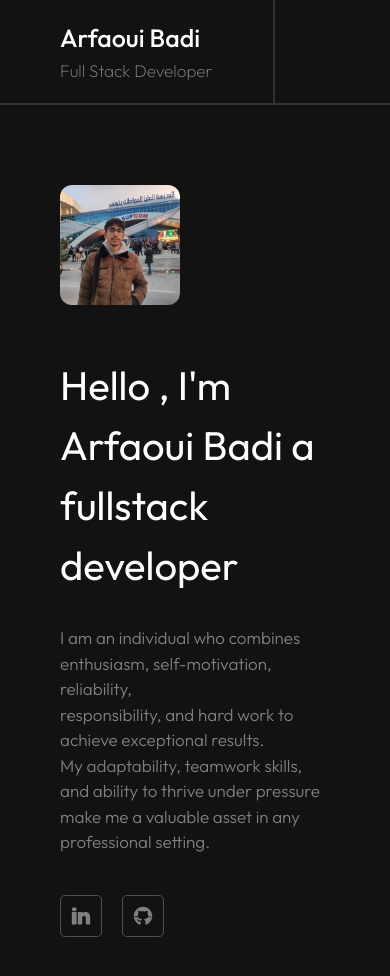
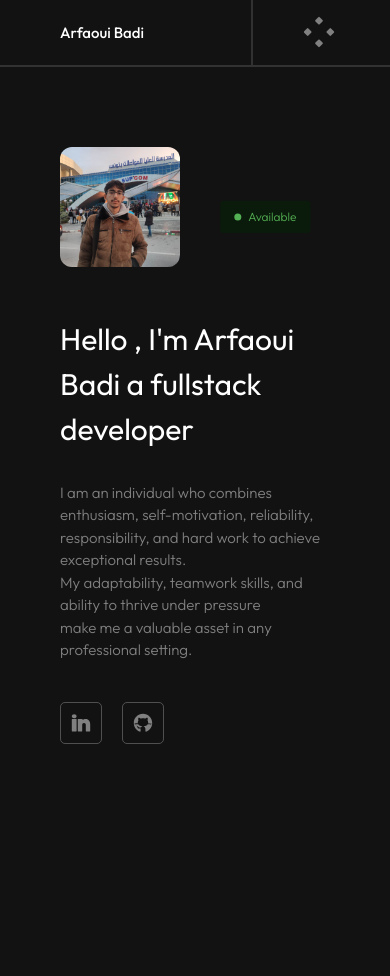
Before and after one commit to ArfaouiBadi/ArfaouiBadi.github.io, a React (Vite) app: page / in a window 390 px wide. Shown: the top 976 px of the page. After the commit the page ends 844 px from the top, so only its background shows below. Built offline with nearby package versions, Linux system fonts and the light colour scheme.

Commit message:
add : collapsed navbar

```diff
--- a/package.json
+++ b/package.json
@@ -11,7 +11,6 @@
     "preview": "vite preview",
     "predeploy": "npm run build",
     "deploy": "gh-pages -d dist"
-
   },
   "dependencies": {
     "@emailjs/browser": "^4.4.1",
@@ -29,6 +28,7 @@
     "react-dom": "^18.3.1",
     "react-router-dom": "^6.26.1",
     "react-tilt": "^1.0.2",
+    "react-transition-group": "^4.4.5",
     "react-vertical-timeline-component": "^3.6.0",
     "shadcn-ui": "^0.2.3",
     "tailwind-merge": "^2.5.2",
--- a/src/components/CollapsedIcon.tsx
+++ b/src/components/CollapsedIcon.tsx
@@ -1,21 +1,22 @@
 const CollapsedIcon = () => {
     return (
-       <>
-       <div>
-            <div className="Box"></div>
-            <div className="Box"></div>
-            <div className="Box"></div>
+        <div className="tableBox">
+            <div className="row">
+                <div className="Box"></div>
+                <div className=""></div>
+                <div className="Box"></div>
+            </div>
+            <div className="row">
+                <div className=""></div>
+                <div className=""></div>
+                <div className=""></div>
+            </div>
+            <div className="row">
+                <div className="Box"></div>
+                <div className=""></div>
+                <div className="Box"></div>
+            </div>
         </div>
-        <div>
-            <div className="Box"></div>
-            <div className="Box"></div>
-            <div className="Box"></div>
-        </div>
-        <div>
-            <div className="Box"></div>
-            <div className="Box"></div>
-            <div className="Box"></div>
-        </div></>
 
     );
 };
--- a/src/components/Navbar.tsx
+++ b/src/components/Navbar.tsx
@@ -16,10 +16,11 @@ const Navbar = () => {
 
   useEffect(() => {
     if (isCollapsed) {
-      gsap.to(iconRef.current, { rotation: 90, duration: 0.5 , ease: "power2.inOut"});
+      gsap.to(iconRef.current, { rotation: 90, duration: 0.5, ease: "power2.inOut" });
     } else {
       gsap.to(iconRef.current, { rotation: 45, duration: 0.5, ease: "power2.inOut" });
     }
+
   }, [isCollapsed]);
 
   return (
@@ -51,7 +52,22 @@ const Navbar = () => {
         })}
 
       </div>
+      {isCollapsed && <div className="overlay" onClick={toggleNavbar}>
+        <div className="navbarCollapsed">
+          {navLinkItems.map((item: NavLinkItemProps, index: number) => {
+            return (
+              <NavLinkItem
+                key={index}
+                icon={item.icon}
+                title={item.title}
+                path={item.path}
+              />
+            );
+          })}
+        </div>
+      </div>}
     </nav>
+
   );
 };
 
--- a/src/index.css
+++ b/src/index.css
@@ -375,14 +375,27 @@ g{
 .nameLogo{
   padding: 20px 0px;
 }
-.box {
-  background-color: white;
+.Box {
+  background-color: #808080;
   border-radius: 1px;
-  width: 5px;
-  height: 5px;
+  width: 6px;
+  height: 6px;
+
 
 }
-
+.tableBox{
+  display: flex;
+  flex-direction: row;
+  gap: 5px;
+}
+.row{
+  display: flex;
+  flex-direction: column;
+  gap: 5px;
+}
+.navbarCollapsed{
+  display: none;
+}
 
 
 @media screen and (max-width: 768px) {
@@ -396,7 +409,7 @@ g{
     padding: 40px 20px;
   }
   .status{
-    display: none;
+
   }
   .routes-container {
     border-left: none;
@@ -420,5 +433,30 @@ g{
     padding-right: 0;
     padding-left: 55px;
   }
+  .navbarCollapsed{
+    display: flex;
+    flex-direction: column;
+  }
 
 }
+@media screen and (max-width: 425px) {
+  .jobTitle{
+    display: none;
+  }
+  .name{
+    font-size: 15px;
+    padding: 0;
+  }
+  .status{
+    padding: 10px 20px;
+    scale: 0.7
+  }
+  .introduction{
+    font-size: 30px;
+  }
+  .description{
+    font-size: 15px;
+  }
+
+
+}
```
Also changed, not shown: src/App.tsx (+14 -7 lines), 1 other file (tests, documents, lock files or other folders).
